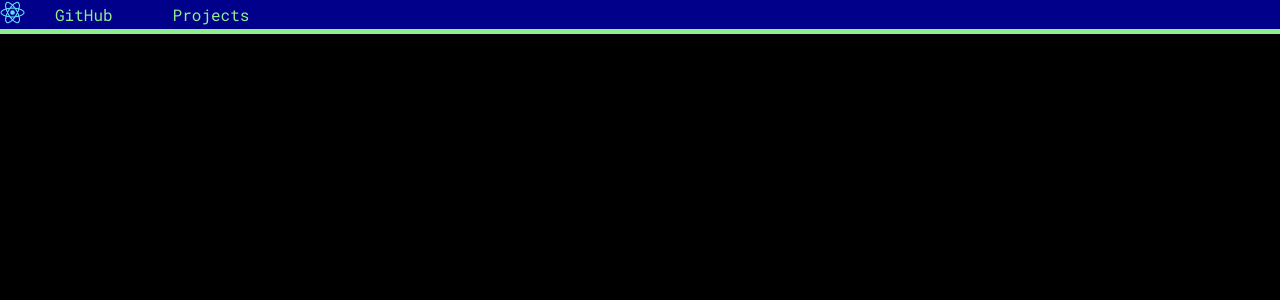
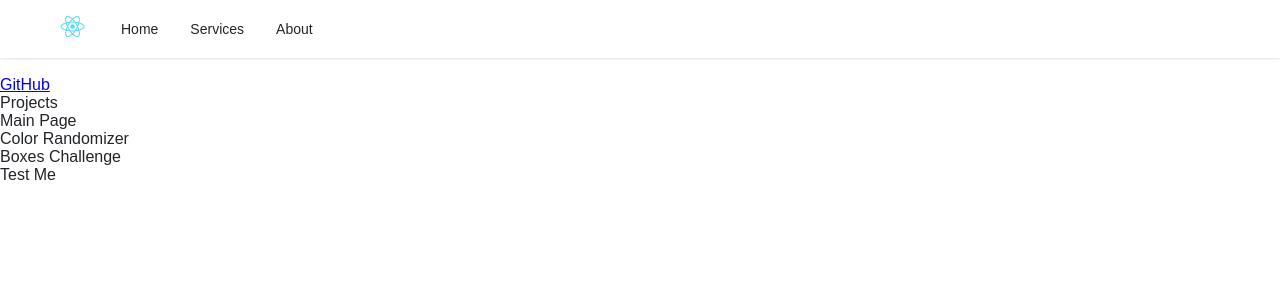
Before and after one commit to DerenB/react-snippets, a React (Create React App) app: page / in a window 1280 px wide. Shown: the top 300 px of the page. Built offline with nearby package versions, Linux system fonts and the light colour scheme.

Commit message:
Adjusting the navbar

```diff
--- a/src/header/Header.js
+++ /dev/null
@@ -1,36 +0,0 @@
-import React from "react";
-import ListItemProjects from "./ListItemProjects";
-import HeaderData from "./HeaderData";
-import "../styles/header.css";
-
-export default function Header() {
-    const projectItems = HeaderData.map(project => {
-        return (
-            <li>
-                <ListItemProjects
-                    id={project.id}
-                    title={project.title}
-                />
-            </li>
-        )
-    })
-
-    return (
-        <div>
-            <ul className="navbar">
-                <li>
-                    <img src='images/logo192.png' alt="Logo2" id="navbar-image" />
-                </li>
-                <li>
-                    <a href="https://github.com/Deren-Web-Development-Projects" target="_blank" rel="noopener noreferrer">GitHub</a>
-                </li>
-                <li className="navbar-projects">
-                    Projects
-                    <ul className="navbar-list-projects">
-                        {projectItems}
-                    </ul>
-                </li>
-            </ul>
-        </div>
-    );
-}
--- /dev/null
+++ b/src/navbar/Header.js
@@ -0,0 +1,55 @@
+import React from "react";
+import Navbar from "./Navbar.js";
+
+// Import Data Items
+import ListItemProjects from "./ListItemProjects";
+import HeaderData from "./HeaderData";
+
+// Styles
+import "../styles/header.css";
+
+export default function Header() {
+    const projectItems = HeaderData.map(project => {
+        return (
+            <li>
+                <ListItemProjects
+                    id={project.id}
+                    title={project.title}
+                />
+            </li>
+        )
+    })
+
+    return (
+        <header>
+            <div className="nav-area">
+                <a href="/#" className="logo">
+                    <img src='images/logo192.png' alt="Logo2" id="navbar-image" />
+                </a>
+                <Navbar />
+            </div>
+
+
+
+            <div>
+                <ul className="navbar">
+                    <li>
+
+                    </li>
+                    <li>
+                        <a href="https://github.com/Deren-Web-Development-Projects" target="_blank" rel="noopener noreferrer">GitHub</a>
+                    </li>
+                    <li className="navbar-projects">
+                        Projects
+                        <ul className="navbar-list-projects">
+                            {projectItems}
+                        </ul>
+                    </li>
+                </ul>
+            </div>
+
+
+
+        </header>
+    );
+}
--- /dev/null
+++ b/src/navbar/MenuItems.js
@@ -0,0 +1,11 @@
+export const menuItems = [
+    {
+        title: "Home"
+    },
+    {
+        title: "Services"
+    },
+    {
+        title: "About"
+    }
+];
--- /dev/null
+++ b/src/navbar/Navbar.js
@@ -0,0 +1,20 @@
+import React from "react";
+import { menuItems } from "./MenuItems";
+
+const Navbar = () => {
+    return (
+        <nav>
+            <ul className="menus">
+                {menuItems.map((menu, index) => {
+                    return (
+                        <li className="menu-items" key={index}>
+                            <a href="/#">{menu.title}</a>
+                        </li>
+                    );
+                })}
+            </ul>
+        </nav>
+    );
+};
+
+export default Navbar;
--- a/src/styles/header.css
+++ b/src/styles/header.css
@@ -1,48 +1,109 @@
-.navbar {
-    display: flex;
-    flex-direction: row;
-    align-items: center;
-    background-color: darkblue;
-    list-style: none;
-    font-family: 'Roboto Mono', monospace;
-    border-bottom: 5px solid lightgreen;
+* {
+    margin: 0;
+    padding: 0;
+    box-sizing: border-box;
+}
+
+body {
+    font-family: sans-serif;
 }
 
 #navbar-image {
     width: 25px;
     height: 25px;
-    background-color: darkblue;
 }
 
-.navbar li, a {
-    margin-right: 30px;
-    color: lightgreen;
-    background-color: darkblue;
+header {
+    height: 58px;
+    box-shadow: 0 1px 3px 0 rgba(0, 0, 0, 0.07), 0 1px 2px 0 rgba(0, 0, 0, 0.05);
+    color: #212529;
+}
+
+.nav-area {
+    display: flex;
+    align-items: center;
+    max-width: 1200px;
+    margin: 0 auto;
+    padding: 0 20px;
+    height: 58px;
+}
+
+.logo {
+    text-decoration: none;
+    font-size: 25px;
+    color: inherit;
+    margin-right: 20px;
+}
+
+.menus {
+    display: flex;
+    list-style: none;
+}
+
+.menu-items {
+    position: relative;
+    font-size: 14px;
+}
+
+.menu-items a {
+    display: block;
+    font-size: inherit;
+    color: inherit;
     text-decoration: none;
 }
 
-.navbar-list-projects {
-    visibility: hidden;
-    opacity: 0;
-    position: absolute;
-    transition: all 0.5s ease;
-    margin-top: 1rem;
-    display: none;
-    background-color: blue;
+.menu-items button {
+    color: inherit;
+    font-size: inherit;
+    border: none;
+    background-color: transparent;
+    cursor: pointer;
+    width: 100%;
 }
 
-.navbar a:hover {
-    cursor: pointer;
-    color: black;
-    background-color: lightgreen;
+.menu-items a,
+.menu-items button {
+    text-align: left;
+    padding: 0.7rem 1rem;
 }
 
-.navbar li:hover, .navbar-list-projects:hover {
-    visibility: visible;
-    opacity: 1;
+.menu-items a:hover,
+.menu-items button:hover {
+    background-color: #f2f2f2;
+}
+
+.arrow::after {
+    content: "";
+    display: inline-block;
+    margin-left: 0.28em;
+    vertical-align: 0.09em;
+    border-top: 0.42em solid;
+    border-right: 0.32em solid transparent;
+    border-left: 0.32em solid transparent;
+}
+
+.dropdown {
+    position: absolute;
+    right: 0;
+    left: auto;
+    box-shadow: 0 10px 15px -3px rgba(46, 41, 51, 0.08),
+      0 4px 6px -2px rgba(71, 63, 79, 0.16);
+    font-size: 0.875rem;
+    z-index: 9999;
+    min-width: 10rem;
+    padding: 0.5rem 0;
+    list-style: none;
+    background-color: #fff;
+    border-radius: 0.5rem;
+    display: none;
+}
+
+.dropdown.show {
     display: block;
 }
 
-.project-list-item {
-    color: red;
+.dropdown .dropdown-submenu {
+    position: absolute;
+    left: 100%;
+    top: -7px;
 }
```
Also changed, not shown: src/App.js (+5 -4 lines), src/navbar/Dropdown.js (added), src/navbar/HeaderData.js (renamed from src/header/HeaderData.js), src/navbar/ListItemProjects.js (renamed from src/header/ListItemProjects.js).
